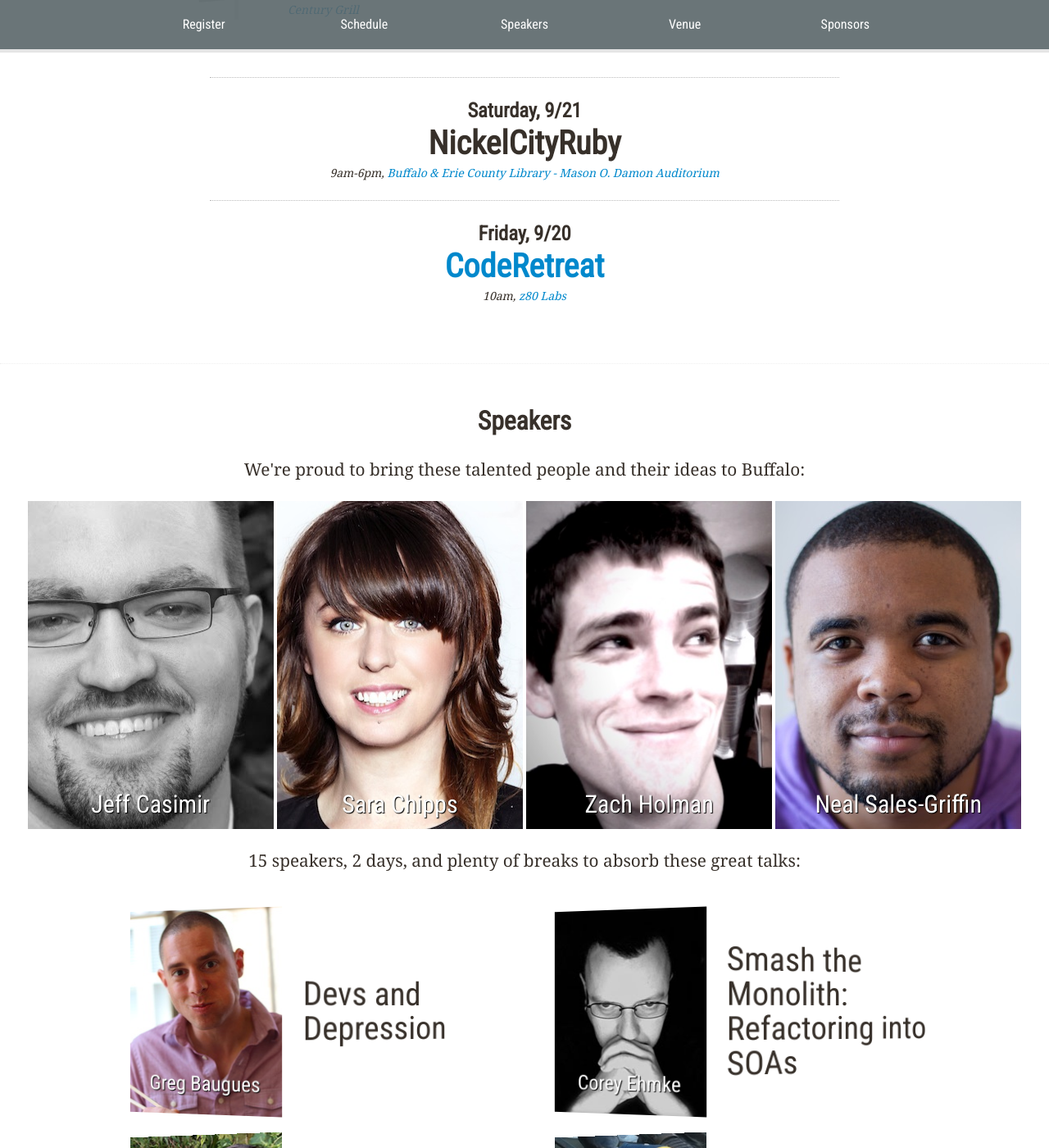
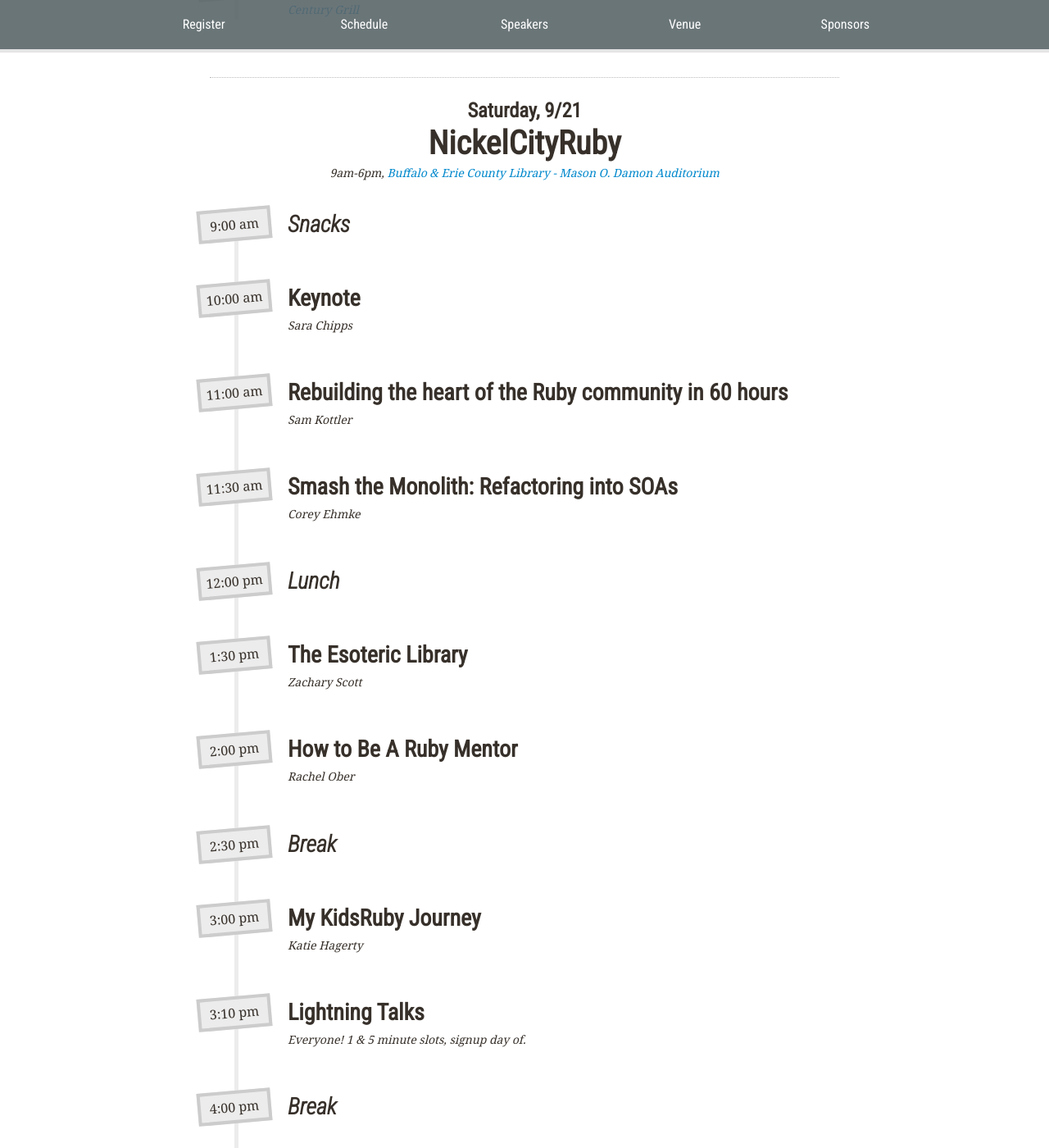
Before and after one commit to nysmakers/nysmakers.github.io, a Jekyll site: the page built from index.html, in a window 1280 px wide and 1400 px high, scrolled down 2683 px. Shown: the whole window at 82% size. Built offline with Jekyll 4.4.1, drawn with Linux system fonts in a browser that asks for light colours; comment, search, counter and statistics services are not loaded; some of the changed text lies outside the part shown.

Commit message:
Saturday Schedule

```diff
--- a/index.html
+++ b/index.html
@@ -43,7 +43,7 @@
       <li>
         <h3>Thursday, 9/19</h3>
         <h4><a href="http://ignitebuffalo.com/">IgniteBuffalo</a></h4>
-        <p>7pm, <a href="http://thehotellafayette.com/panam">Pan-American Grill &amp; Bar</a></p>
+        <p>7pm-9pm, <a href="http://thehotellafayette.com/panam">Pan-American Grill &amp; Bar</a>, free!</p>
       </li>
       <li>
         <h3>Friday, 9/20</h3>
@@ -131,35 +131,89 @@
         <h3>Saturday, 9/21</h3>
         <h4>NickelCityRuby</h4>
         <p>9am-6pm, <a href="http://goo.gl/maps/QbquQ">Buffalo &amp; Erie County Library - Mason O. Damon Auditorium</a></p>
+
+        <div class="fullschedule">
+          <div class="slot break">
+            <span class="time">9:00 am</span>
+            <h2>Snacks</h2>
+          </div>
+
+          <div class="slot">
+            <span class="time">10:00 am</span>
+            <h2>Keynote</h2>
+            <p>Sara Chipps</p>
+          </div>
+
+          <div class="slot">
+            <span class="time">11:00 am</span>
+            <h2>Rebuilding the heart of the Ruby community in 60 hours</h2>
+            <p>Sam Kottler</p>
+          </div>
+
+          <div class="slot">
+            <span class="time">11:30 am</span>
+            <h2>Smash the Monolith: Refactoring into SOAs</h2>
+            <p>Corey Ehmke</p>
+          </div>
+
+          <div class="slot break">
+            <span class="time">12:00 pm</span>
+            <h2>Lunch</h2>
+          </div>
+
+          <div class="slot">
+            <span class="time">1:30 pm</span>
+            <h2>The Esoteric Library</h2>
+            <p>Zachary Scott</p>
+          </div>
+
+          <div class="slot">
+            <span class="time">2:00 pm</span>
+            <h2>How to Be A Ruby Mentor</h2>
+            <p>Rachel Ober</p>
+          </div>
+
+          <div class="slot break">
+            <span class="time">2:30 pm</span>
+            <h2>Break</h2>
+          </div>
+
+          <div class="slot">
+            <span class="time">3:00 pm</span>
+            <h2>My KidsRuby Journey</h2>
+            <p>Katie Hagerty</p>
+          </div>
+
+          <div class="slot">
+            <span class="time">3:10 pm</span>
+            <h2>Lightning Talks</h2>
+            <p>Everyone! 1 &amp; 5 minute slots, signup day of.</p>
+          </div>
+
+          <div class="slot break">
+            <span class="time">4:00 pm</span>
+            <h2>Break</h2>
+          </div>
+
+          <div class="slot">
+            <span class="time">4:15 pm</span>
+            <h2>Keynote</h2>
+            <p>Neal Sales-Griffin</p>
+          </div>
+
+          <div class="slot">
+            <span class="time">7:00 pm</span>
+            <h2>EngineYard After-Party</h2>
+            <p>Location TBA</p>
+          </div>
+        </div>
       </li>
       <li>
-        <h3>Friday, 9/20</h3>
+        <h3>Sunday, 9/23</h3>
         <h4><a href="http://https://tito.io/nickelcityruby/coderetreat/">CodeRetreat</a></h4>
-        <p>10am, <a href="http://www.z80labs.com/contact-us.html">z80 Labs</a></p>
+        <p>10am, <a href="http://www.z80labs.com/contact-us.html">z80 Labs</a>, $10 deposit required.</p>
       </li>
-      <!--
-      <li>
-        <h3>NickelCityRuby</h3>
-        <p>Friday &amp; Saturday, 9/20-21</p>
-      </li>
-      <li>
-        <h3 id="code-retreat">
-          <a href="http://coderetreat.org/" title="More information about Code Retreat">Code Retreat</a>
-          @ <a href="http://z80labs.com">z80 labs</a>
-        </h3>
-        <p>Sunday, 9/22 (<a href="https://tito.io/nickelcityruby/coderetreat" title="Register (w/ $10 deposit) for Code Retreat">signup</a>)</p>
-      </li>
-      -->
     </ul>
-      <!--
-    <p class="text-center">
-      <a href="http://instagram.com/p/SsreOVvrch/"><img src="/images/z80.jpg" /></a>
-      <a href="http://buffalo.startupweekend.org/"><img src="/images/startupweekend.jpg" /></a>
-    </p>
-    <p class="span10 offset1 intro">
-      We're really excited to welcome you to the great tech community here in Buffalo. From meetups like <a href="http://openhack.github.io">OpenHack</a>, to <a href="http://buffalo.startupweekend.org/">StartupWeekend</a>, and <a href="http://barcampbuffalo.org/">BarCampBuffalo</a>, we love our programmers, designers, and technologists of all kinds.
-    </p>
-      -->
   </section>
 
   <section class="row-fluid" id="speakers">
```
